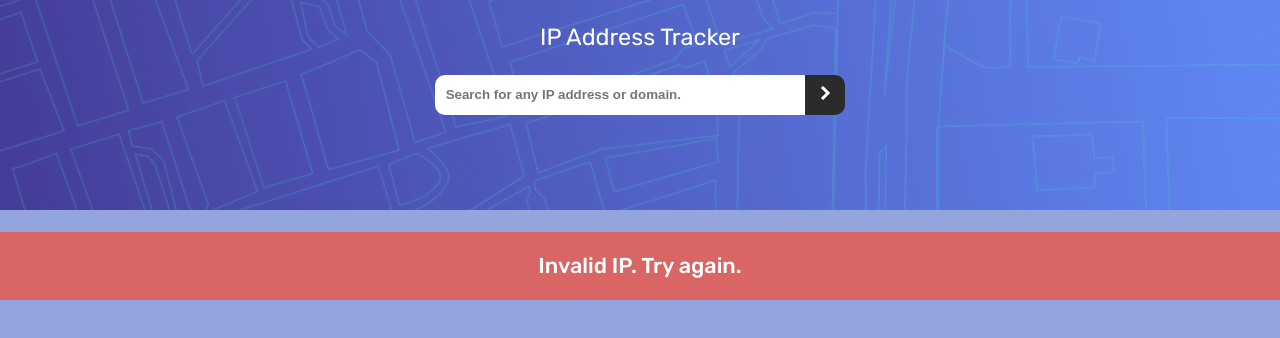
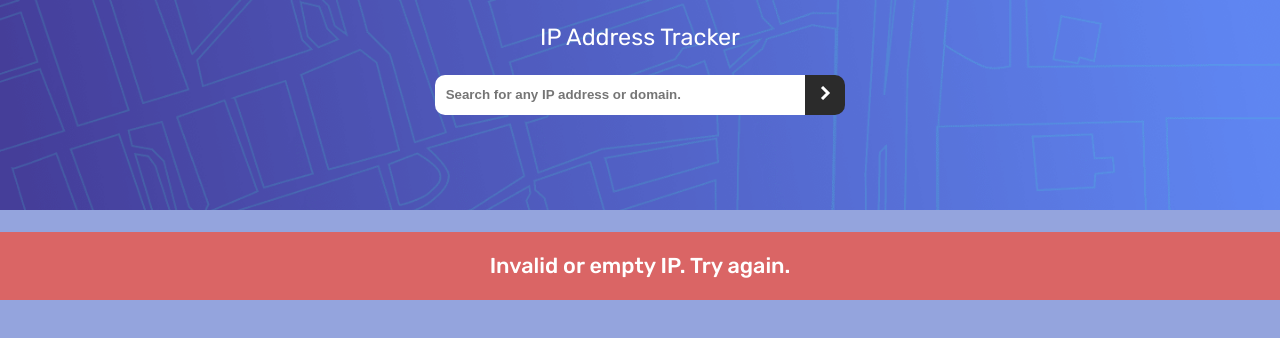
Before and after one commit to slqpez/ip-address-tracker, a React (Vite) app: page / in a window 1280 px wide. Shown: the top 338 px of the page. Built offline with nearby package versions, Linux system fonts and the light colour scheme; no server answers.

Commit message:
Empty input msg.

```diff
--- a/src/App.jsx
+++ b/src/App.jsx
@@ -23,7 +23,9 @@ function App() {
 
   const handleSubmit=(e) =>{
     e.preventDefault()
-    setIsSubmited(!isSubmited)
+    if(ip) setIsSubmited(!isSubmited)
+    setValidIP(false)
+
   }
 
   const handleChange=(e)=> setIp(e.target.value)
--- a/src/components/Message/Message.jsx
+++ b/src/components/Message/Message.jsx
@@ -4,7 +4,7 @@ import "./message.css"
 export default function Message() {
     return (
         <div className="Message">
-            <p>Invalid IP. Try again.</p>
+            <p>Invalid or empty IP. Try again.</p>
         </div>
     )
 }
```
